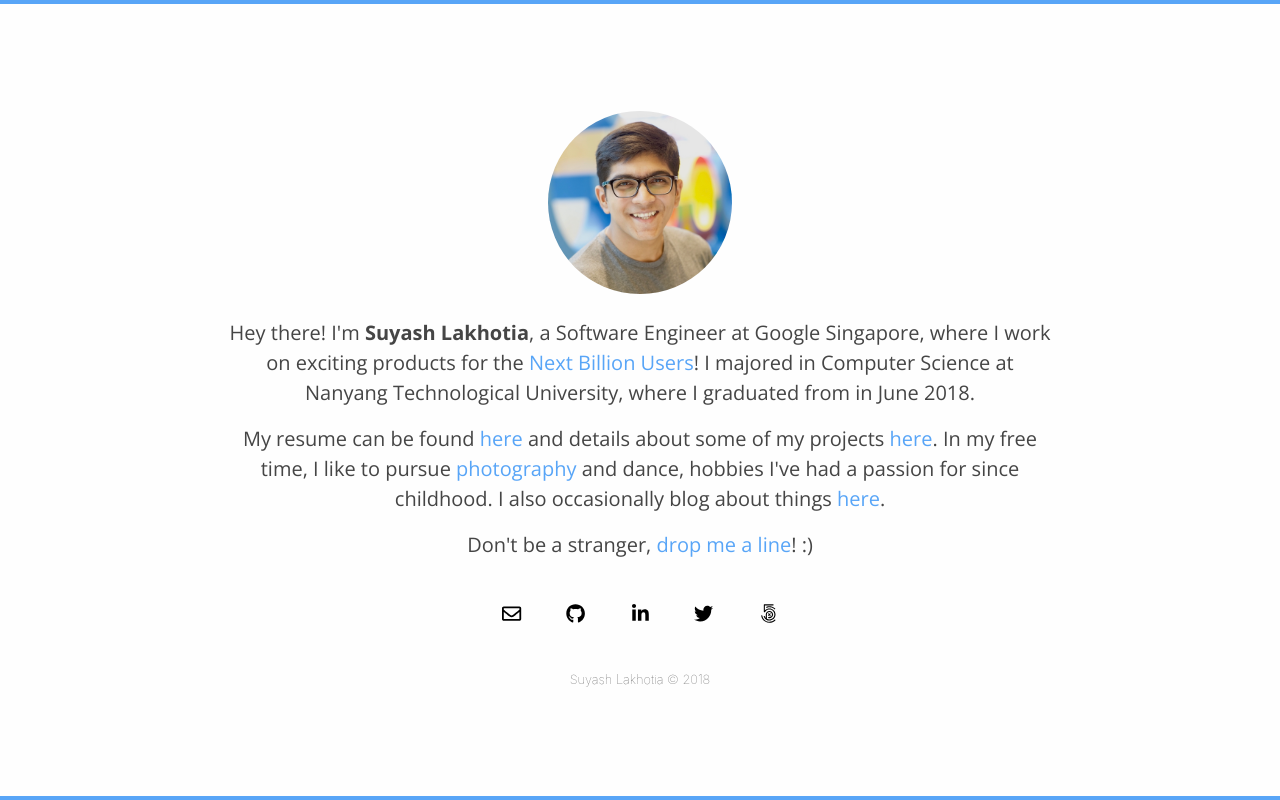
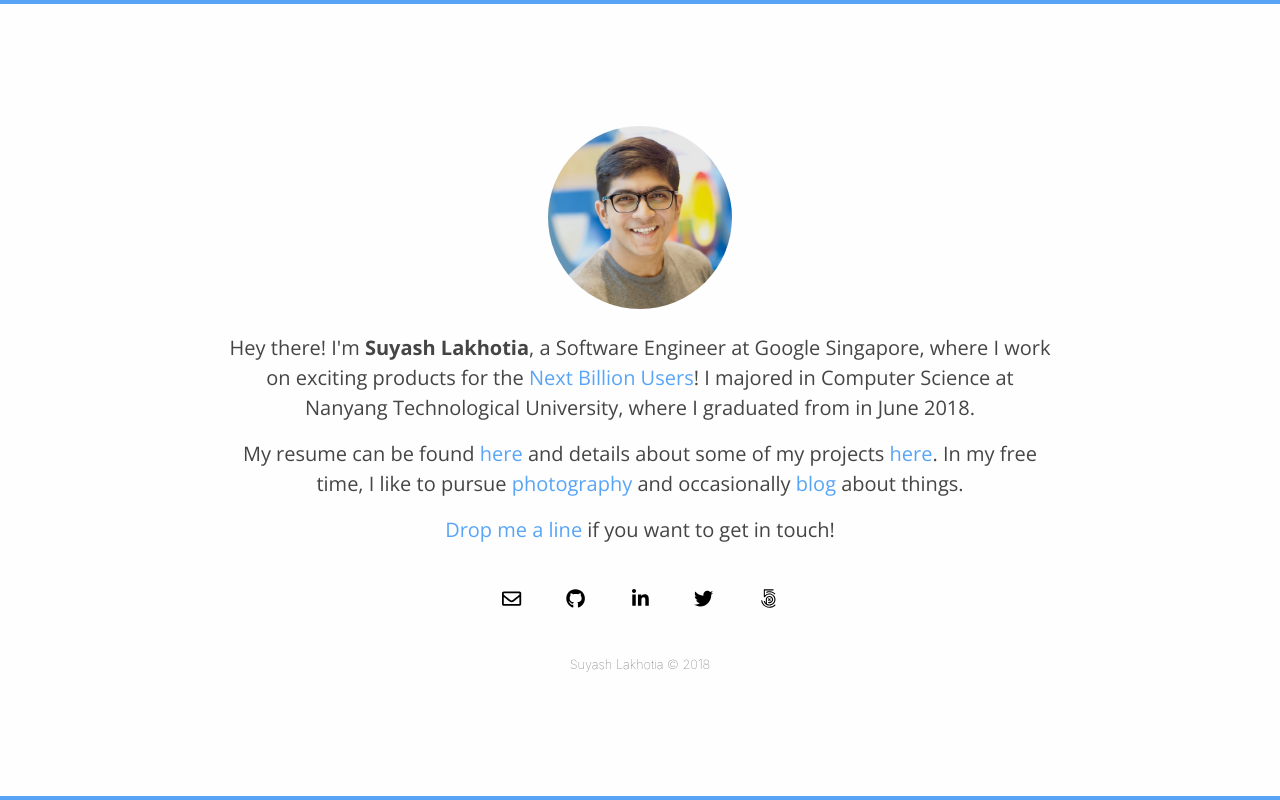
Before and after one commit to SuyashLakhotia/SuyashLakhotia.GitHub.io, a website: page index.html in a window 1280 px wide. Drawn offline with nearby package versions, Linux system fonts and the light colour scheme.

Commit message:
Updated Content

```diff
--- a/index.html
+++ b/index.html
@@ -57,9 +57,9 @@
                     <!--
                         I'm on a constant lookout for opportunities to solve problems &amp; create something new in the fields of software development and machine learning, so feel free to <a href="mailto:hello@suyashlakhotia.com">drop me a line</a>!
                     -->
-                    <p class="text-center description">My resume can be found <a href="Suyash Lakhotia - Resume [Public].pdf" target="_blank">here</a> and details about some of my projects <a href="http://suyashlakhotia.com/blog/projects/" target="_blank">here</a>. In my free time, I like to pursue <a href="https://www.500px.com/SuyashL" target="_blank">photography</a> and dance, hobbies I've had a passion for since childhood. I also occasionally blog about things <a href="http://suyashlakhotia.com/blog/" target="_blank">here</a>.</p>
+                    <p class="text-center description">My resume can be found <a href="Suyash Lakhotia - Resume [Public].pdf" target="_blank">here</a> and details about some of my projects <a href="http://suyashlakhotia.com/blog/projects/" target="_blank">here</a>. In my free time, I like to pursue <a href="https://www.500px.com/SuyashL" target="_blank">photography</a> and occasionally <a href="http://suyashlakhotia.com/blog/" target="_blank">blog</a> about things.</p>
 
-                    <p class="text-center description">Don't be a stranger, <a href="mailto:hello@suyashlakhotia.com">drop me a line</a>! :)</p>
+                    <p class="text-center description"><a href="mailto:hello@suyashlakhotia.com">Drop me a line</a> if you want to get in touch!</p>
                 </div>
             </div>
             <div class="row justify-content-center align-items-center mt-4">
```
